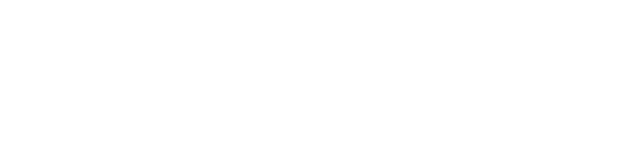
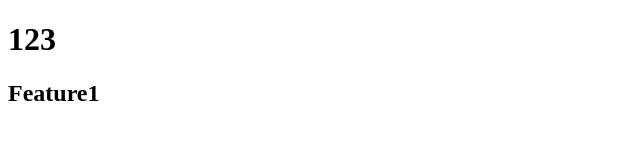
Before and after one commit to SnailPJW/PracticeGit, a plain HTML site: page index.html in a window 1280 px wide. Shown: the whole page, without its empty margins (0-640 px from the left). Drawn offline with Linux system fonts and the light colour scheme.

Commit message:
edit index

```diff
--- a/index.html
+++ b/index.html
@@ -5,6 +5,7 @@
     <title>Document</title>
 </head>
 <body>
-
+    <h1>123</h1>
+    <h2>Feature1</h2>
 </body>
 </html>
```
